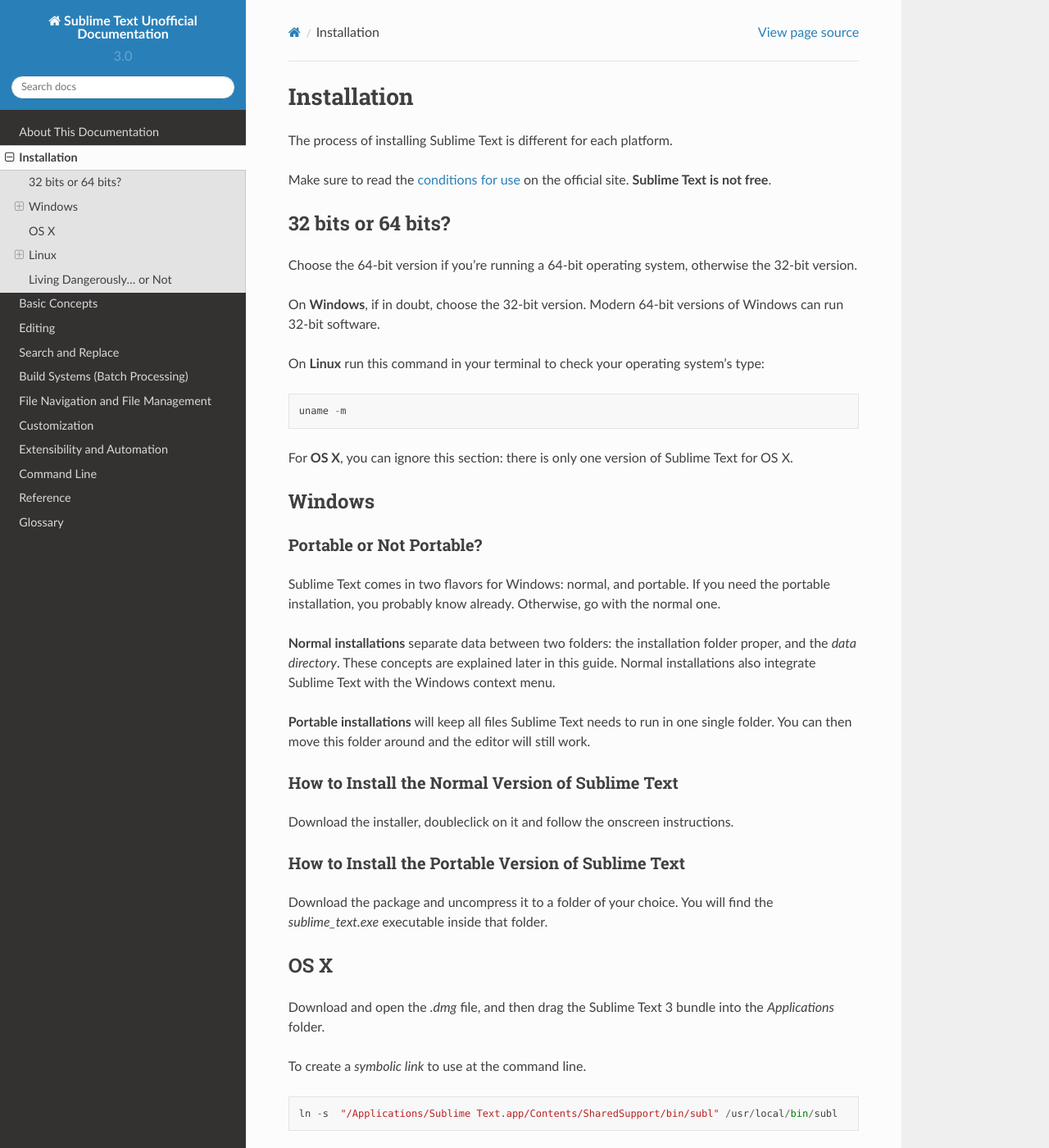
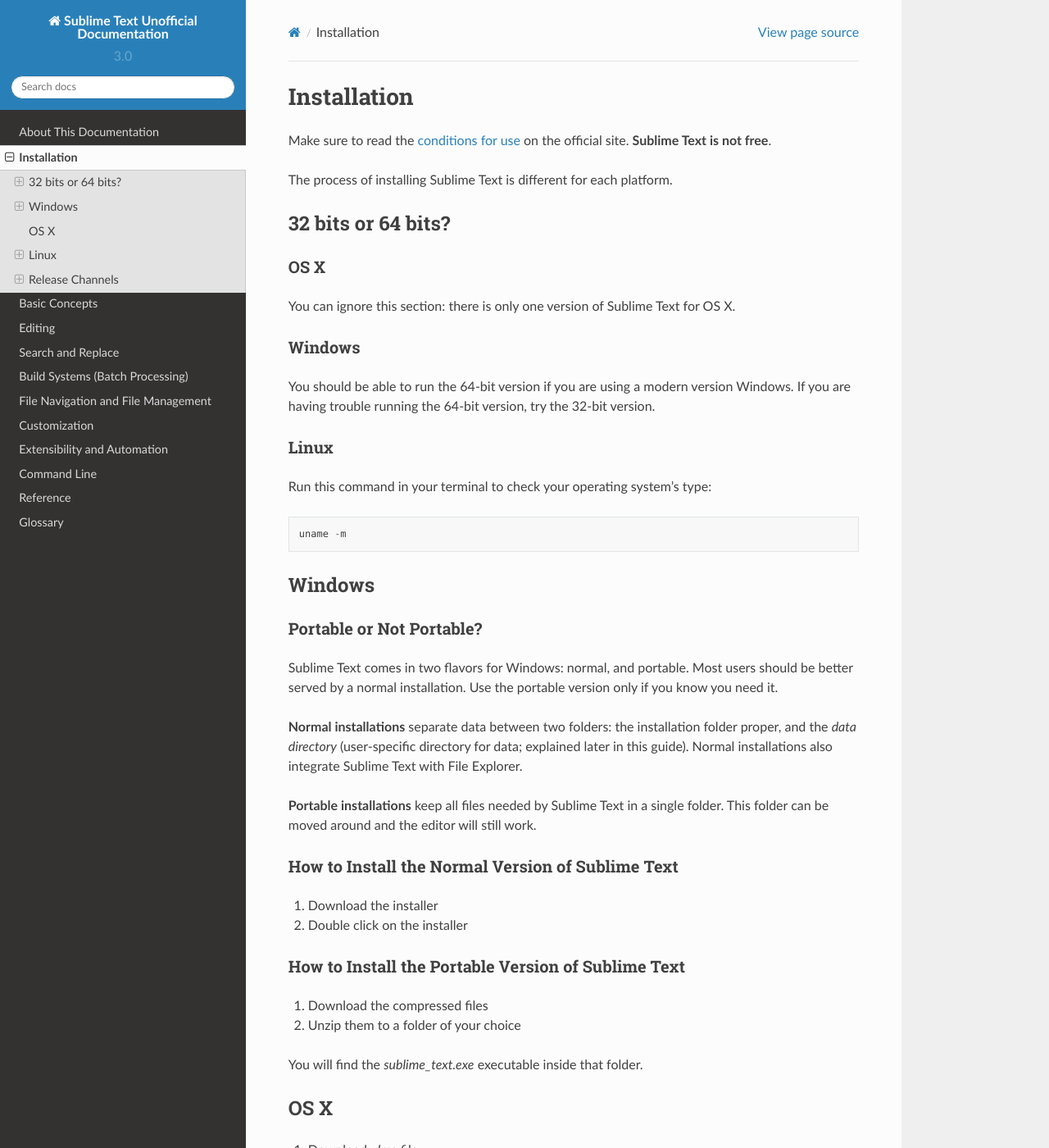
Before and after one commit to guillermooo/sublime-undocs, a Sphinx documentation site: the page built from source/getting_started/install.rst, in a window 1280 px wide and 1400 px high. Shown: the whole window at 82% size. Built offline with Sphinx 7.4.7 and the Read the Docs theme 2.0.0, drawn with Linux system fonts in a browser that asks for light colours; some of the changed text lies outside the part shown.

Commit message:
edit install topic

```diff
--- a/source/getting_started/install.rst
+++ b/source/getting_started/install.rst
@@ -2,29 +2,47 @@
 Installation
 ============
 
-The process of installing Sublime Text is different for each platform.
+Make sure to read the `conditions for use`_
+on the official site.
+**Sublime Text is not free**.
 
-Make sure to read the `conditions for use`_ on the official site. **Sublime Text
-is not free**.
+The process of installing Sublime Text
+is different for each platform.
 
 .. _conditions for use: http://www.sublimetext.com/buy
+
 
 32 bits or 64 bits?
 ===================
 
-Choose the 64-bit version if you're running a 64-bit operating system,
-otherwise the 32-bit version.
 
-On **Windows**, if in doubt, choose the 32-bit version. Modern 64-bit
-versions of Windows can run 32-bit software.
+OS X
+****
 
-On **Linux** run this command in your terminal to check your operating
-system's type::
+You can ignore this section:
+there is only one version
+of Sublime Text for OS X.
+
+
+Windows
+*******
+
+You should be able to run
+the 64-bit version
+if you are using a modern version Windows.
+If you are having trouble running the 64-bit version,
+try the 32-bit version.
+
+
+Linux
+*****
+
+Run this command
+in your terminal
+to check your operating system's type::
 
     uname -m
 
-For **OS X**, you can ignore this section: there is only one version of
-Sublime Text for OS X.
 
 Windows
 =======
@@ -32,40 +50,59 @@
 Portable or Not Portable?
 *************************
 
-Sublime Text comes in two flavors for Windows: normal, and portable. If you
-need the portable installation, you probably know already. Otherwise, go with
-the normal one.
+Sublime Text comes in two flavors for Windows:
+normal, and portable.
+Most users should be better served by
+a normal installation.
+Use the portable version only
+if you know you need it.
 
-**Normal installations** separate data between two folders: the installation
-folder proper, and the *data directory*. These concepts are explained later
-in this guide. Normal installations also integrate Sublime Text with the
-Windows context menu.
+**Normal installations** separate data
+between two folders:
+the installation folder proper,
+and the *data directory*
+(user-specific directory for data;
+explained later in this guide).
+Normal installations
+also integrate Sublime Text
+with File Explorer.
 
-**Portable installations** will keep all files Sublime Text needs to run in
-one single folder. You can then move this folder around and the editor will
-still work.
+**Portable installations** keep all files
+needed by Sublime Text
+in a single folder.
+This folder can be moved around
+and the editor will still work.
+
 
 How to Install the Normal Version of Sublime Text
 *************************************************
 
-Download the installer, doubleclick on it and follow the onscreen
-instructions.
+#. Download the installer
+#. Double click on the installer
+
 
 How to Install the Portable Version of Sublime Text
 ***************************************************
 
-Download the package and uncompress it to a folder of your choice. You will
-find the *sublime_text.exe* executable inside that folder.
+#. Download the compressed files
+#. Unzip them to a folder of your choice
+
+You will find the *sublime_text.exe* executable
+inside that folder.
 
 OS X
 ====
 
-Download and open the *.dmg* file, and then drag the Sublime Text 3 bundle
-into the *Applications* folder.
+#. Download *.dmg* file
+#. Open *.dmg* file
+#. Drag the Sublime Text 3 bundle
+   into the *Applications* folder
 
-To create a `symbolic link` to use at the command line.
+To create a `symbolic link`
+to use at the command line
+issue the following command
+at the terminal::
 
-::
 
     ln -s  "/Applications/Sublime Text.app/Contents/SharedSupport/bin/subl" /usr/local/bin/subl
 
@@ -73,8 +110,10 @@
 Linux
 =====
 
-You can download the package and uncompress it manually. Alternatively, you
-can use the command line.
+You can download the package
+and uncompress it manually.
+Alternatively,
+you can use the command line.
 
 
 Ubuntu
@@ -113,21 +152,24 @@
     wget http://c758482.r82.cf2.rackcdn.com/sublime_text_3_build_3047_x64.tar.bz2
     tar vxjf sublime_text_3_build_3047_x64.tar.bz2
 
-Now we should move the uncompressed files to an appropriate location.
+Now we should move the uncompressed files
+to an appropriate location.
 
 ::
 
     sudo mv Sublime\ Text\ 3 /opt/
 
 
-Lastly, we create a `symbolic link` to use at the command line.
+Lastly, we create a `symbolic link`
+to use at the command line.
 
 ::
 
     sudo ln -s /opt/Sublime\ Text\ 3/sublime_text /usr/bin/sublime
 
 
-In Ubuntu, if you also want to add Sublime Text to the Unity luncher, read on.
+In Ubuntu, if you also want to add Sublime Text
+to the Unity luncher, read on.
 
 First we need to create a new file.
 
@@ -159,60 +201,71 @@
     Exec=sublime -n
     TargetEnvironment=Unity
 
-If you've registered your copy of Sublime Text, but every time you open it
-you're asked to enter your license, you should try running this command.
+If you've registered your copy of Sublime Text,
+but every time you open it
+you're asked to enter your license,
+you should try running this command.
 
 ::
 
     sudo chown -R username:username /home/username/.config /sublime-text-3
 
-Just replace `username` with your account's username. This should fix the
-permission error in the case that you opened up Sublime Text as root when you
-first entered the license.
+Just replace `username` with your account's username.
+This should fix the permission error
+in the case that you opened up Sublime Text as root
+when you first entered the license.
 
 
-Living Dangerously... or Not
-============================
+Release Channels
+================
 
-Sublime Text has three release *channels*:
+At the time of this writing,
+two major versions of Sublime Text exist:
+Sublime Text 2 and Sublime Text 3.
+Generally speaking, Sublime Text 3
+is the better choice.
+Even though it's technically in beta,
+it's as stable as Sublime Text 2
+and has more features.
 
-* `Stable`_ (default)
+Use Sublime Text 2 only
+if you have found issues
+running Sublime Text 3
+or you depend on any package
+not available for Sublime Text 3.
+
+
+Getting Sublime Text 3
+**********************
+
+Sublime Text 3 has two release *channels*:
+
+* `Beta`_ (default)
 * `Dev`_
-* `Nightly`_
 
-.. _Stable: http://www.sublimetext.com/3
-.. _Dev: http://www.sublimetext.com/dev
-.. _Nightly: http://www.sublimetext.com/nightly
+.. _Beta: http://www.sublimetext.com/3
+.. _Dev: http://www.sublimetext.com/3dev
 
-Furthermore, there are separate channels
-for the Sublime Text 3 Beta,
-which is only available to registered users.
+**Beta releases** are better tested
+and more reliable for everyday use
+than development builds.
+**The majority of users should only
+use beta releases.**
 
-* `3-Beta <http://www.sublimetext.com/3>`_ (comparable to *Nightly*)
-* `3-Dev <http://www.sublimetext.com/3dev>`_
+The *dev* channel is unstable:
+dev builds may contain bugs
+and not work reliably.
+Dev builds are updated more often
+than stable releases.
 
-.. XXX: So many channels for ST3, really? Check this.
+**Dev builds are only available
+to registered users.**
 
-If you are working on a NASA project
-or are on a tight deadline,
-keep using the stable releases
-and stop reading here.
-**Stable releases** are better tested
-and more reliable for everyday use
-than the others.
-**The majority of users will want
-to use stable releases only.**
 
-The *dev* and *nightly* channels are unstable, which likely means that builds
-published through them will contain bugs and not work reliably.
-They are updated more often than stable releases.
+Getting Sublime Text 2
+**********************
 
-**Dev builds** are available for everyone
-and are released inbetween stable releases.
-While not quite ready for everyday use yet,
-they showcase new features in a mostly unbroken fashion.
+If you have chosen to use Sublime Text 2,
+you can download it `here`_.
 
-Finally, **nightly builds** are the bleeding edge, with frequent updates and
-also frequent problems of various degrees of severity. They are fun to try
-out, but do so at your own risk. Nightly builds are **only available for
-registered users**.
+.. _here: http://www.sublimetext.com/2
```
